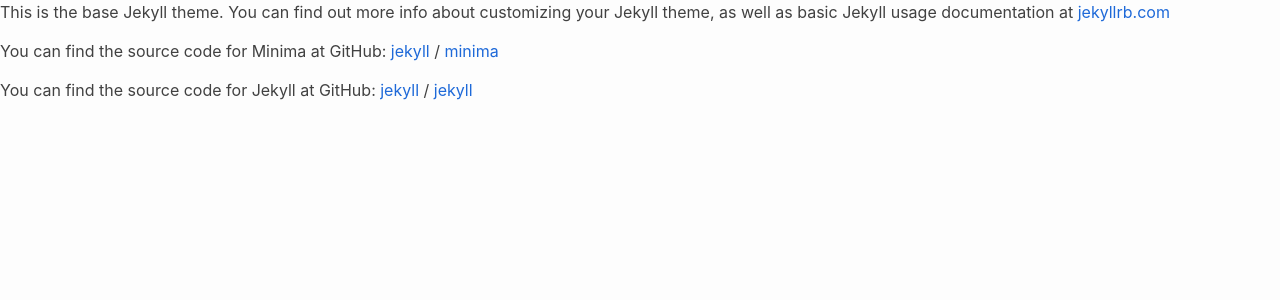
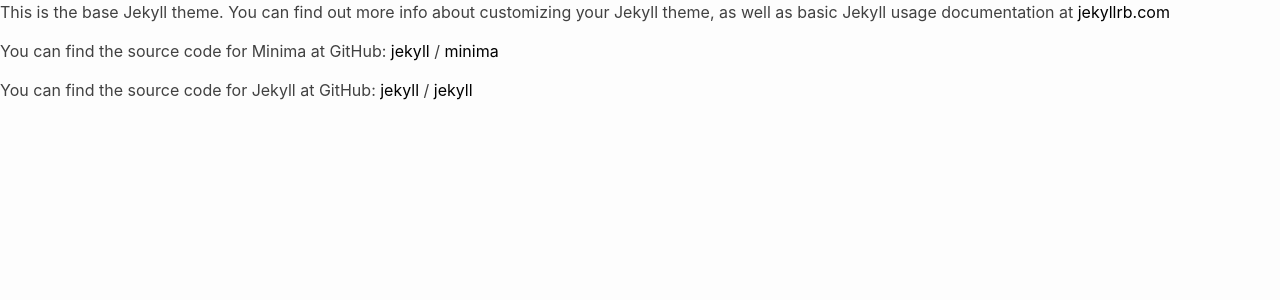
Before and after one commit to duriandritz/duriandritz.github.io, a Jekyll site: the page built from about.markdown, in a window 1280 px wide. Shown: the top 300 px of the page. Built offline with Jekyll 4.4.1, drawn with Linux system fonts in a browser that asks for light colours; some web fonts are replaced.

Commit message:
custom styles
added the a settings to custom instead of base

```diff
--- a/_sass/minima/_base.scss
+++ b/_sass/minima/_base.scss
@@ -117,12 +117,12 @@
   text-decoration: none;
 
   &:visited {
-    color: $link-base-color;
+    color: $link-visited-color;
   }
 
   &:hover {
-    color: $link-base-color;
-    text-decoration: underline $link-base-color;
+    color: $link-hover-color;
+    text-decoration: underline $brand-color;
     text-underline-offset: 1px;
   }
 
--- a/_sass/minima/custom-styles.scss
+++ b/_sass/minima/custom-styles.scss
@@ -66,3 +66,18 @@
 .accordion-body {
     padding-bottom: 0.25rem;
 }
+
+a {
+  color: black;
+  text-decoration: none;
+
+  &:visited {
+    color: black;
+  }
+
+  &:hover {
+    color: black;
+    text-decoration: underline black;
+    text-underline-offset: 1px;
+  }
+}
```
